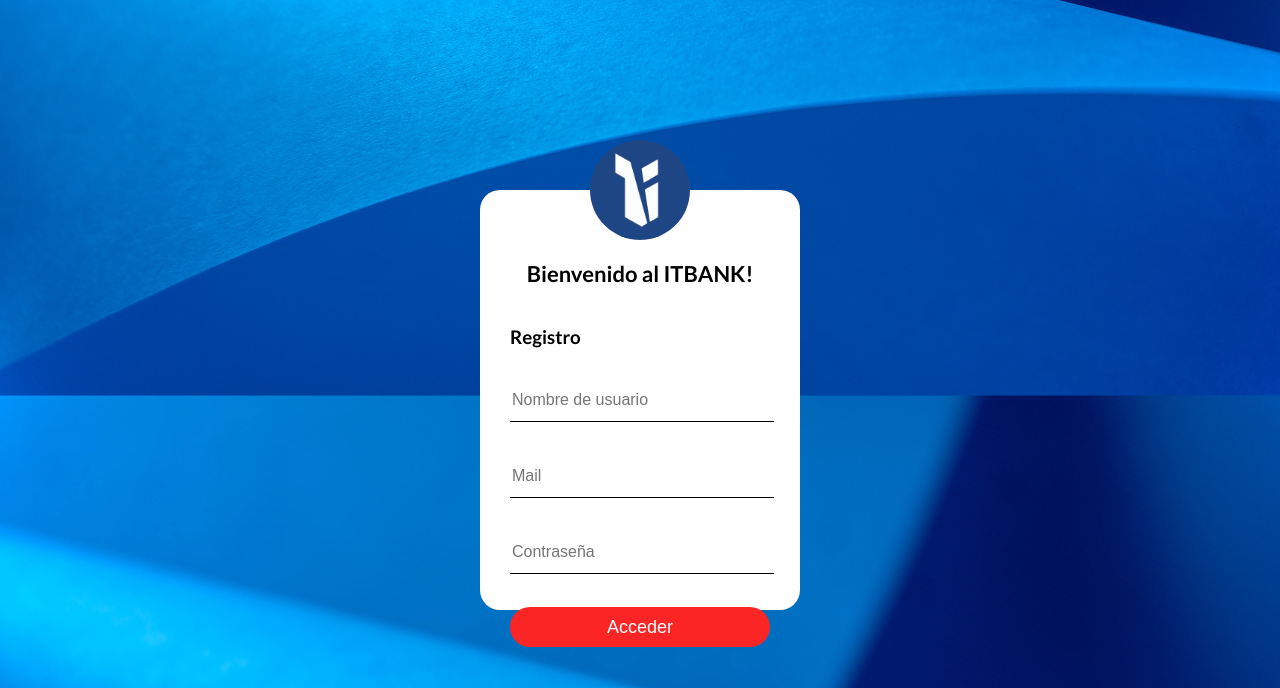
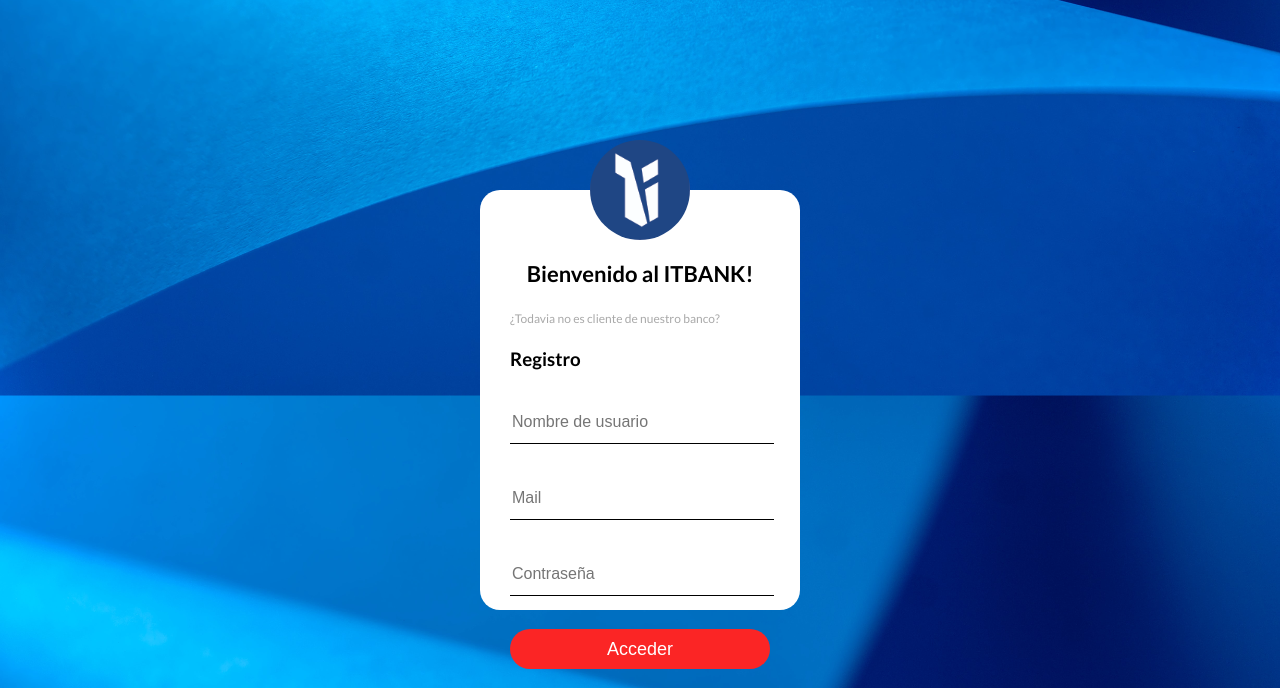
Before and after one commit to NicolasKorzusehec/Integrando_el_funcionamiento-ITBANK, a Django app: page /accounts/registro in a window 1280 px wide. Shown: the top 688 px of the page. Run offline with Django 4.2, Linux system fonts and the light colour scheme.

Commit message:
Formulario para crear clientes. Queda hacer la logica para que al crear los clientes tambien incluyamos los datos de foreingkey Pensar en realizar  una consulta de la que se cree un array con las opciones de tipo de cliente, capaz tambien de sucursal. Redireccion a una vista llamada NuevaDireccion de la cual se cree una direccion, de ahi se obtenga el valor de la foreignkey del nuevo cliente. y  recien cuando todos los datos sean validos se commiteen  la base de datos. Considerar que no hayavalores repetidos en donde no corresponda, como DNI.

```diff
--- a/homebanking/Login/Templates/registration/login.html
+++ b/homebanking/Login/Templates/registration/login.html
@@ -20,7 +20,8 @@
 </form>
 
     <a href="{% url 'password_reset' %}">¿Olvido su contraseña?</a><br>
-    <a href="{% url 'registro' %}">¿Todavia no es cliente?</a>
+
+    <a href="{% url 'registro' %}">¿Todavia no tiene un nombre de usuario y clave?</a>
 
 
 {% endblock %}
--- a/homebanking/Login/Templates/registration/registro.html
+++ b/homebanking/Login/Templates/registration/registro.html
@@ -8,6 +8,9 @@
     <div class="container">
         <div class="row mt-3">
             <div class="col-md-9 mx-auto mb-5">
+
+                <a href="{% url 'nuevo_cliente' %}">¿Todavia no es cliente de nuestro banco?</a><br>
+
                 <form action="" method="post">{% csrf_token %}
                     <h3 class="mb-4">Registro</h3>
 
--- a/homebanking/Login/views.py
+++ b/homebanking/Login/views.py
@@ -6,7 +6,9 @@
 from django.contrib.auth.models import User
 
 # el form del registro
-from .forms import RegistroForm
+from .forms import RegistroForm, ClienteForm
+from Clientes.models import Cliente
+
 
 # Create your views here.
 def landing(request):
@@ -34,3 +36,34 @@
         return redirect(reverse('login'))
 
     return render(request, os.path.join("registration","registro.html"),{'form': registro_form})
+
+
+
+
+
+def NewClient(request):
+    # Se debe crear una instancia de este formulario en la vista 'NewClient' y enviarla al template
+    client_form = ClienteForm
+
+    #validamos que ocurrio una peticion POST
+    if request.method == "POST":
+        #Traemos los datos enviados
+        cliente = Cliente()
+        client_form = client_form(data=request.POST)
+
+        if client_form.is_valid():
+            cliente.customer_name = request.POST.get("customer_name", "")
+            cliente.customer_surname = request.POST.get("customer_surname", "")
+            cliente.customer_dni = request.POST.get("customer_dni", "")
+            cliente.dob = request.POST.get("dob", "")
+
+            #print(name,email,content)
+
+            #contacto = Contacto.objects.all(name, email, content)
+
+            cliente.save()
+            print('creado')
+            #En lugar de renderizar el template de prestamo hacemos un redireccionamiento enviando una variable OK
+        return redirect(reverse('nuevo_cliente'))
+
+    return render(request, os.path.join("registration","new_client.html"), {'form': client_form})
--- a/homebanking/homebanking/urls.py
+++ b/homebanking/homebanking/urls.py
@@ -25,7 +25,7 @@
 urlpatterns = [
     path('', login_views.landing, name="landing"),
     path('inicio/', clients_views.inicio, name="inicio"),
-
+    path('new_client/', login_views.NewClient, name="nuevo_cliente"),
     path('prestamos/', loan_views.Prestamos, name="prestamos"),
 
     path('admin/', admin.site.urls),
```
Also changed, not shown: homebanking/Login/Templates/registration/new_client.html (added, +37 -0 lines), homebanking/Login/forms.py (+15 -0 lines), homebanking/homebanking.db.
